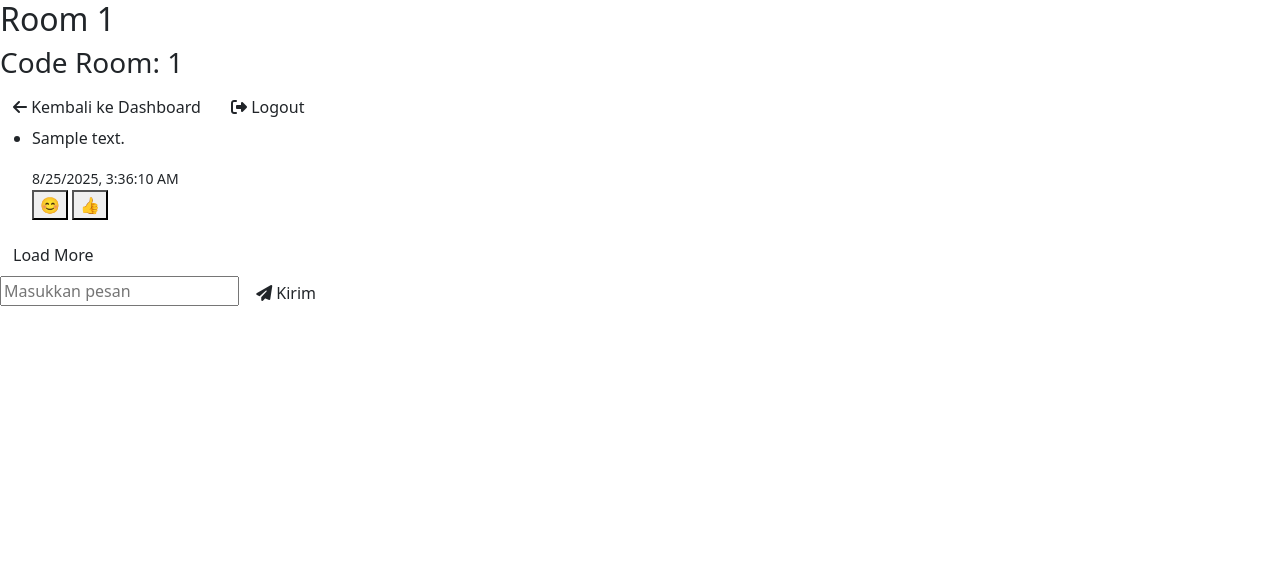
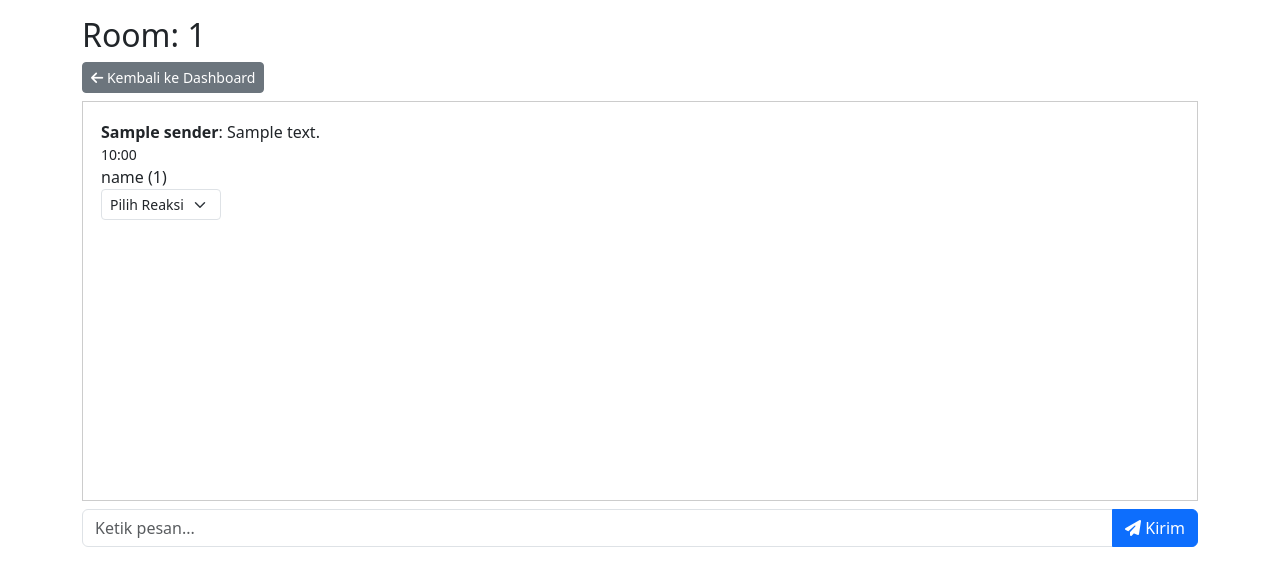
Before and after one commit to apujiono/SkyGenesis, a Flask app: page /room/1 in a window 1280 px wide. Shown: the top 586 px of the page. Run offline with Flask 3, Linux system fonts and the light colour scheme; the visitor is signed in with stand-in values (Sample User, id 1); a database or web service that is not in the repository returns one stand-in record (values such as "Sample title"); parts of the project's set-up code (start-up, migrations or seed data) failed here and were passed over; some libraries are stand-ins or nearby versions.

Commit message:
Update room.html

```diff
--- a/templates/room.html
+++ b/templates/room.html
@@ -1,101 +1,92 @@
-{% extends 'base.html' %} {% block content %}
-<div id="room-container">
-  <h2>Room {{room}}</h2>
-  <div id="room-subsection">
-    <h3>Code Room: <span>{{room}}</span></h3>
-    <a href="{{url_for('dashboard')}}" class="btn"><i class="fas fa-arrow-left"></i> Kembali ke Dashboard</a>
-    <a href="/" class="btn btn-logout"><i class="fas fa-sign-out-alt"></i> Logout</a>
+{% extends 'base.html' %}
+{% block content %}
+<div class="container mt-3">
+  <h2>Room: {{room}}</h2>
+  <a href="{{url_for('dashboard')}}" class="btn btn-secondary btn-sm mb-2"><i class="fas fa-arrow-left"></i> Kembali ke Dashboard</a>
+  <div class="chat-container" style="height: 400px; overflow-y: auto; border: 1px solid #ccc; padding: 10px;">
+    {% for message in messages %}
+    <div class="chat-bubble {{ 'me' if message.sender == username else 'other' }} mb-2 p-2 rounded">
+      <strong>{{message.sender}}</strong>: {{message.message}}
+      <small class="d-block">{{message.timestamp.strftime('%H:%M')}}</small>
+      <div class="reactions">
+        {% for emoji, users in message.get('reactions', {}).items() %}
+        <span>{{emoji}} ({{users|length}})</span>
+        {% endfor %}
       </div>
-  <div id="chat-room-widget">
-    <div id="typing-indicator"></div>
-    <div id="msgs-container">
-      <ul id="messages"></ul>
-      <button id="load-more" class="btn" onclick="loadMore(1)">Load More</button>
+      <select onchange="addReaction('{{message._id}}', 'room', this.value)" class="form-select form-select-sm d-inline-block w-auto">
+        <option value="">Pilih Reaksi</option>
+        <option value="😊">😊</option>
+        <option value="👍">👍</option>
+        <option value="❤️">❤️</option>
+      </select>
     </div>
-    <div id="message-box">
-      <input type="text" placeholder="Masukkan pesan" id="message-input" name="message" />
-      <button type="submit" id="send-btn" onclick="sendMessage()" class="btn"><i class="fas fa-paper-plane"></i> Kirim</button>
+    {% endfor %}
   </div>
+  <div id="typing-indicator" class="mt-2"></div>
+  <form id="message-form" class="mt-2">
+    <div class="input-group">
+      <input type="text" id="message-input" class="form-control" placeholder="Ketik pesan..." />
+      <button type="submit" class="btn btn-primary"><i class="fas fa-paper-plane"></i> Kirim</button>
     </div>
-  <script type="text/javascript">
-    var socketio = io();
-    var page = 1;
-    var isTyping = false;
-    socketio.on("message", function (message) { createChatItem(message._id, message.message, message.sender, message.reactions) });
-    socketio.on("typing", function (data) {
-      var indicator = document.getElementById("typing-indicator");
+  </form>
+</div>
+<script>
+  const socket = io();
+  socket.on('connect', () => {
+    socket.emit('connect', {});
+  });
+
+  socket.on('room_message', (msg) => {
+    const chatContainer = document.querySelector('.chat-container');
+    const div = document.createElement('div');
+    div.className = `chat-bubble ${msg.sender === '{{username}}' ? 'me' : 'other'} mb-2 p-2 rounded`;
+    div.innerHTML = `<strong>${msg.sender}</strong>: ${msg.message}<small class="d-block">${new Date(msg.timestamp).toLocaleTimeString()}</small><div class="reactions"></div>`;
+    chatContainer.appendChild(div);
+    chatContainer.scrollTop = chatContainer.scrollHeight;
+  });
+
+  socket.on('typing', (data) => {
+    const typingIndicator = document.getElementById('typing-indicator');
     if (data.isTyping) {
-        indicator.innerHTML = `<p>${data.username} sedang mengetik...</p>`;
+      typingIndicator.innerHTML = `<small>${data.username} sedang mengetik...</small>`;
     } else {
-        indicator.innerHTML = "";
+      typingIndicator.innerHTML = '';
     }
   });
-    function createChatItem(id, message, sender, reactions) {
-      var messages = document.getElementById("messages");
-      if (sender === "") {
-        content = `<p class="member-activity">${message}</p>`;
-      } else {
-        var senderIsUser = "{{username}}" === sender;
-        var reactionHtml = Object.entries(reactions || {}).map(([emoji, users]) =>
-          `<span class="reaction">${emoji} ${users.length}</span>`
-        ).join(' ');
-        var content = `
-          <li class="message-item ${senderIsUser ? "self-message-item" : "peer-message-item"}" data-id="${id}">
-              <p>${message}</p>
-              <small class="${senderIsUser ? "muted-text" : "muted-text-white"}">${new Date().toLocaleString()}</small>
-              <div class="reactions">${reactionHtml}</div>
-              <button onclick="react('${id}', '😊')">😊</button>
-              <button onclick="react('${id}', '👍')">👍</button>
-          </li>
-        `;
+
+  document.getElementById('message-form').addEventListener('submit', (e) => {
+    e.preventDefault();
+    const input = document.getElementById('message-input');
+    if (input.value.trim()) {
+      socket.emit('room_message', { message: input.value });
+      input.value = '';
     }
-      messages.innerHTML += content;
-      messages.scrollTop = messages.scrollHeight;
-    }
-    function sendMessage() {
-      var msgInput = document.getElementById("message-input");
-      if (msgInput.value === "") return;
-      var msg = msgInput.value;
-      socketio.emit("room_message", { message: msg });
-      msgInput.value = "";
-      socketio.emit("typing", { isTyping: false });
-    }
-    function loadMore(nextPage) {
-      fetch(`/room/{{room}}/more/${nextPage}`)
+  });
+
+  document.getElementById('message-input').addEventListener('input', () => {
+    socket.emit('typing', { isTyping: true });
+    clearTimeout(window.typingTimeout);
+    window.typingTimeout = setTimeout(() => {
+      socket.emit('typing', { isTyping: false });
+    }, 1000);
+  });
+
+  function addReaction(messageId, messageType, emoji) {
+    fetch(`/react/${messageType}/${messageId}`, {
+      method: 'POST',
+      headers: { 'Content-Type': 'application/x-www-form-urlencoded' },
+      body: `emoji=${encodeURIComponent(emoji)}`
+    })
     .then(response => response.json())
     .then(data => {
-          if (data.length > 0) {
-            data.reverse().forEach(msg => createChatItem(msg._id, msg.message, msg.sender, msg.reactions));
-            page = nextPage;
-            document.getElementById("load-more").onclick = () => loadMore(page + 1);
+      if (data.success) {
+        location.reload();
       } else {
-            document.getElementById("load-more").style.display = "none";
+        alert(data.error);
       }
     });
   }
-    function react(messageId, emoji) {
-      fetch(`/react/room/${messageId}`, {
-        method: 'POST',
-        headers: { 'Content-Type': 'application/x-www-form-urlencoded' },
-        body: `emoji=${encodeURIComponent(emoji)}`
-      }).then(() => location.reload());
-    }
-    document.getElementById("message-input").addEventListener("input", function() {
-      if (!isTyping) {
-        isTyping = true;
-        socketio.emit("typing", { isTyping: true });
-      }
-      clearTimeout(window.typingTimeout);
-      window.typingTimeout = setTimeout(() => {
-        isTyping = false;
-        socketio.emit("typing", { isTyping: false });
-      }, 2000);
-    });
+
+  document.querySelector('.chat-container').scrollTop = document.querySelector('.chat-container').scrollHeight;
 </script>
-  {% for message in messages %}
-  <script type="text/javascript">
-    createChatItem("{{message._id}}", "{{message.message}}", "{{message.sender}}", {{message.reactions|tojson}});
-  </script>
-  {% endfor %}
-</div>
 {% endblock %}
```
Lines whose indentation alone changed are shown as unchanged.
